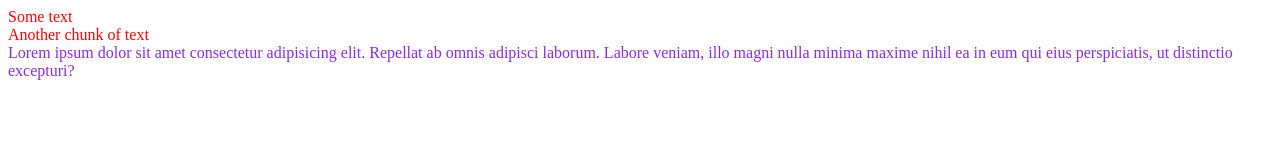
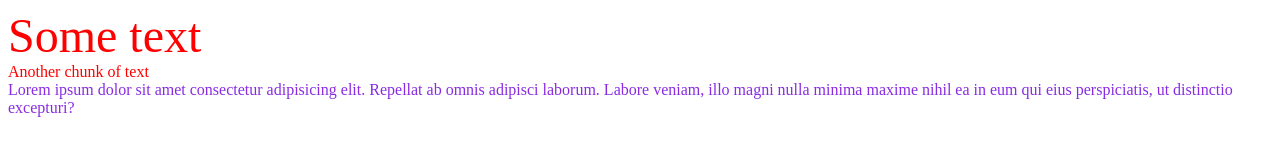
Before and after one commit to georgie-the-developer/git-test-project, a plain HTML site: page index.html in a window 1280 px wide. Drawn offline with Linux system fonts and the light colour scheme.

Commit message:
Commit third

```diff
--- a/style.css
+++ b/style.css
@@ -4,3 +4,11 @@ body {
 .etc {
   color: blueviolet;
 }
+
+.class1{
+  font-size: 48px;
+}
+
+.class2{
+  background-color: #fff;
+}
```
